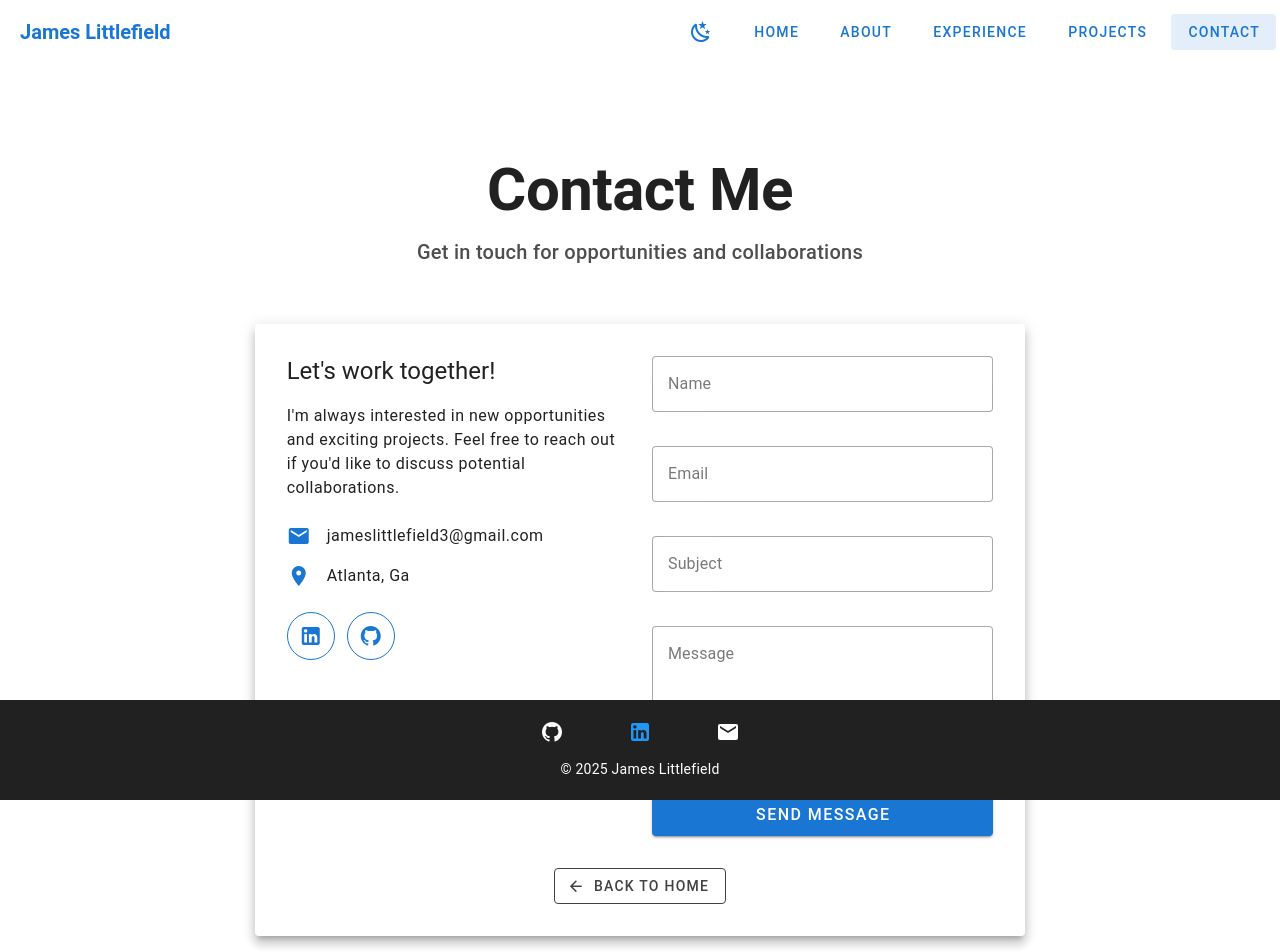
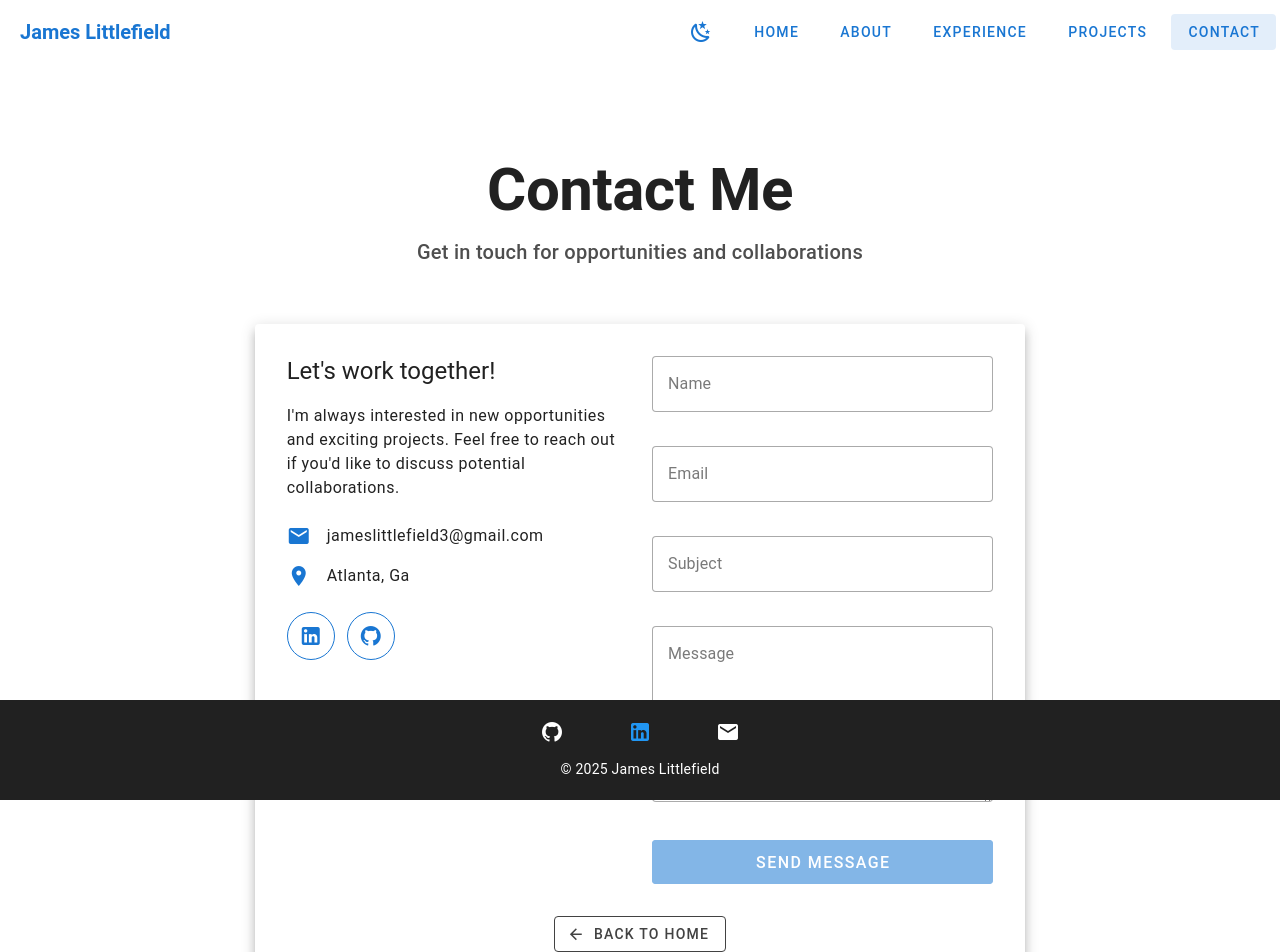
Before and after one commit to musicteachj/portfolio, a Vue app: page /contact in a window 1280 px wide. Shown: the top 952 px of the page. Built offline with nearby package versions, Linux system fonts and the light colour scheme; the HTML template or start-up script is replaced by a standard one.

Commit message:
adds form validation and error messages for UI

```diff
--- a/src/views/ContactView.vue
+++ b/src/views/ContactView.vue
@@ -54,12 +54,13 @@
 
               <!-- Contact Form -->
               <v-col cols="12" md="6">
-                <v-form @submit.prevent="submitForm">
+                <v-form ref="formRef" @submit.prevent="submitForm" v-model="formValid">
                   <v-text-field
                     v-model="form.name"
                     label="Name"
                     variant="outlined"
                     required
+                    :rules="nameRules"
                     class="mb-3"
                   ></v-text-field>
 
@@ -69,6 +70,7 @@
                     type="email"
                     variant="outlined"
                     required
+                    :rules="emailRules"
                     class="mb-3"
                   ></v-text-field>
 
@@ -77,6 +79,7 @@
                     label="Subject"
                     variant="outlined"
                     required
+                    :rules="subjectRules"
                     class="mb-3"
                   ></v-text-field>
 
@@ -84,12 +87,20 @@
                     v-model="form.message"
                     label="Message"
                     variant="outlined"
-                    rows="4"
+                    rows="6"
                     required
+                    :rules="messageRules"
                     class="mb-4"
                   ></v-textarea>
 
-                  <v-btn type="submit" color="primary" size="large" block :loading="submitting">
+                  <v-btn
+                    type="submit"
+                    color="primary"
+                    size="large"
+                    block
+                    :loading="submitting"
+                    :disabled="!formValid"
+                  >
                     Send Message
                   </v-btn>
                 </v-form>
@@ -128,6 +139,9 @@ const isDark = computed(() => theme.global.name.value === 'dark')
 const snackbar = useSnackbarStore()
 
 const submitting = ref(false)
+const formValid = ref(false)
+const formRef = ref()
+
 const form = ref<ContactForm>({
   name: '',
   email: '',
@@ -135,7 +149,37 @@ const form = ref<ContactForm>({
   message: '',
 })
 
+// Validation rules
+const nameRules = [
+  (v: string) => !!v || 'Name is required',
+  (v: string) => (v && v.length <= 30) || 'Name must be 30 characters or less',
+]
+
+const emailRules = [
+  (v: string) => !!v || 'Email is required',
+  (v: string) => (v && v.length <= 30) || 'Email must be 30 characters or less',
+  (v: string) => /.+@.+\..+/.test(v) || 'Email must be valid',
+]
+
+const subjectRules = [
+  (v: string) => !!v || 'Subject is required',
+  (v: string) => (v && v.length <= 30) || 'Subject must be 30 characters or less',
+]
+
+const messageRules = [
+  (v: string) => !!v || 'Message is required',
+  (v: string) => (v && v.length <= 1000) || 'Message must be 1000 characters or less',
+]
+
 const submitForm = async (): Promise<void> => {
+  // Validate form before submission
+  const { valid } = await formRef.value.validate()
+
+  if (!valid) {
+    snackbar.error('Please fix the form errors before submitting.')
+    return
+  }
+
   submitting.value = true
 
   try {
@@ -158,6 +202,8 @@ const resetForm = (): void => {
     subject: '',
     message: '',
   }
+  // Reset form validation state
+  formRef.value?.resetValidation()
 }
 </script>
 
```
